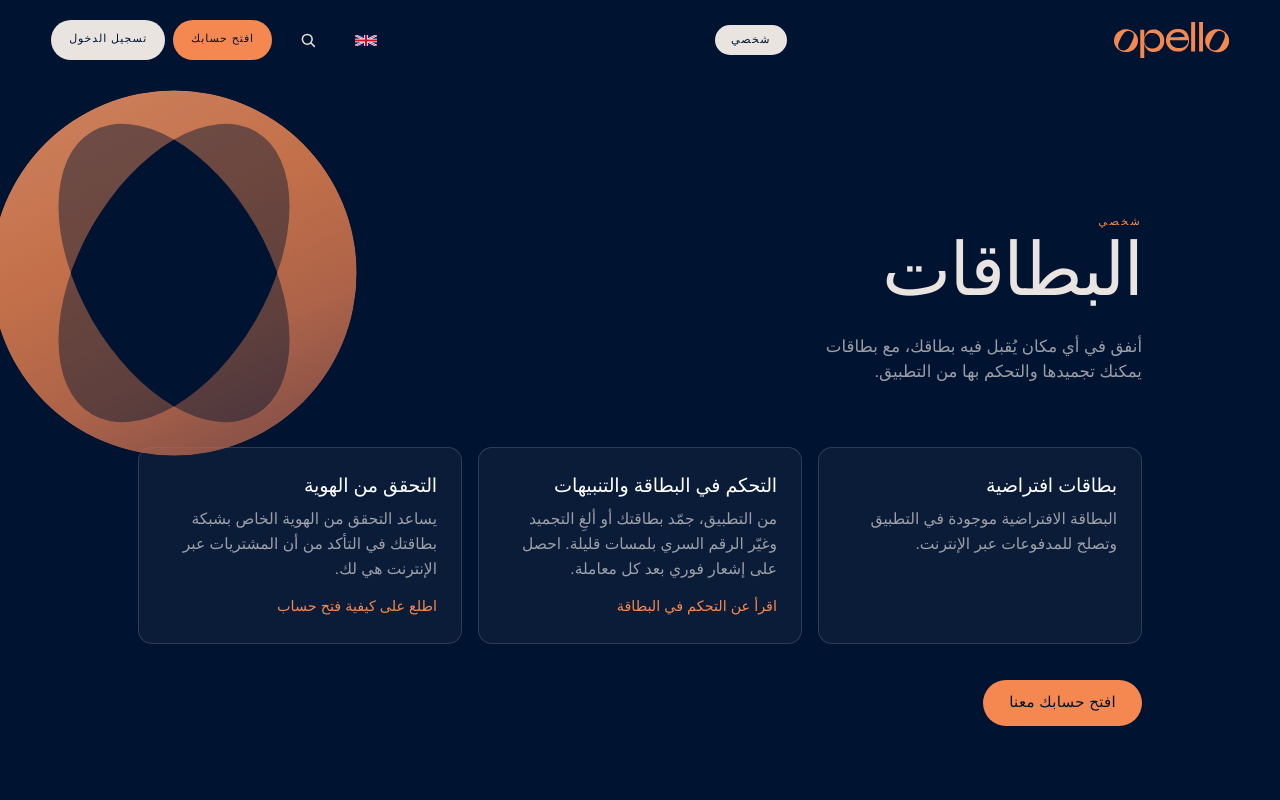
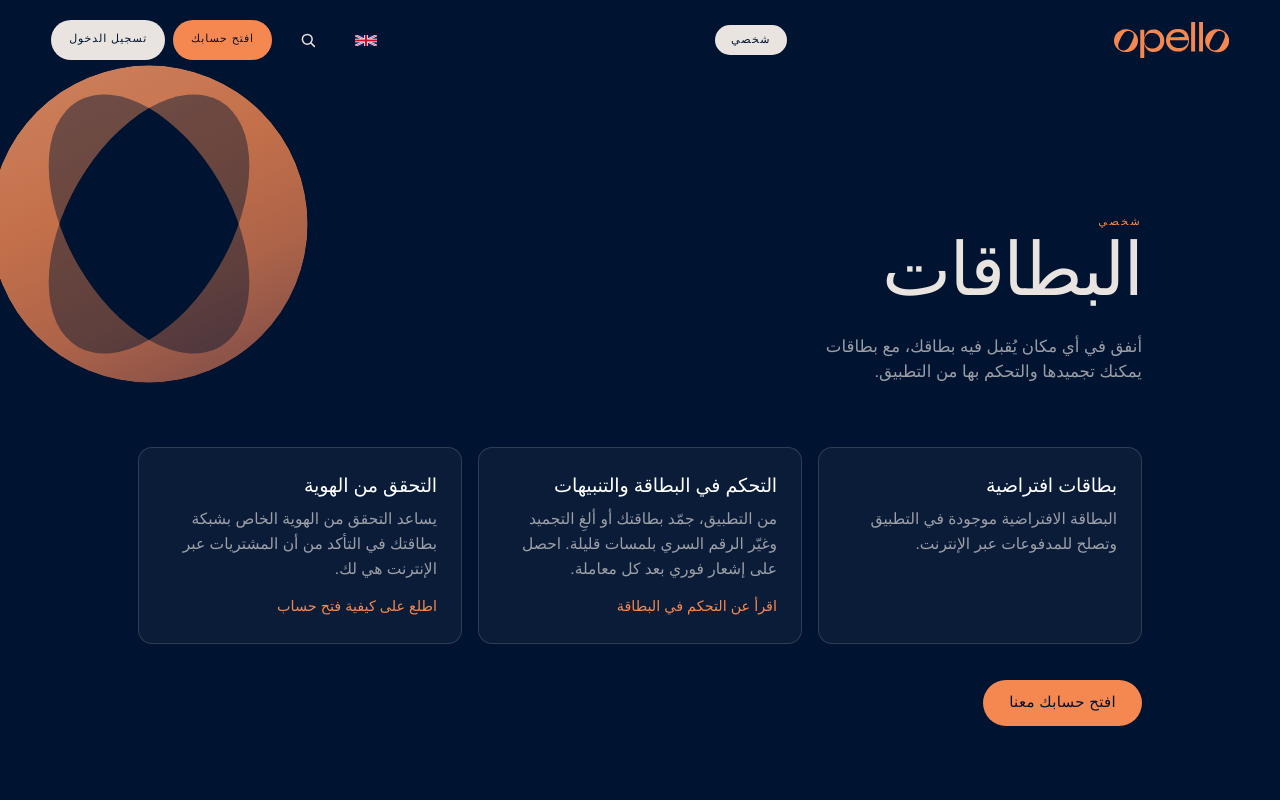
Before and after one commit to opello-uk/website, a SvelteKit app: page /studio/ar/cards/ in a window 1280 px wide. Shown: the top 800 px of the page. Built offline with nearby package versions, Linux system fonts and the light colour scheme.

Commit message:
RTL: lift the hero ring further clear of the first card row
🪂 Generated with [Skydive](https://skydive.com)

```diff
--- a/src/routes/studio/[lang]/[slug]/+page.svelte
+++ b/src/routes/studio/[lang]/[slug]/+page.svelte
@@ -112,8 +112,8 @@
 	   shrink it slightly so its lower edge clears the card row (LTR pages keep
 	   the baseline-size ring) */
 	:global([dir="rtl"]) .ring {
-		top: -48px;
-		width: min(40vw, 380px);
+		top: -72px;
+		width: min(34vw, 330px);
 	}
 	.copy {
 		position: relative;
```
